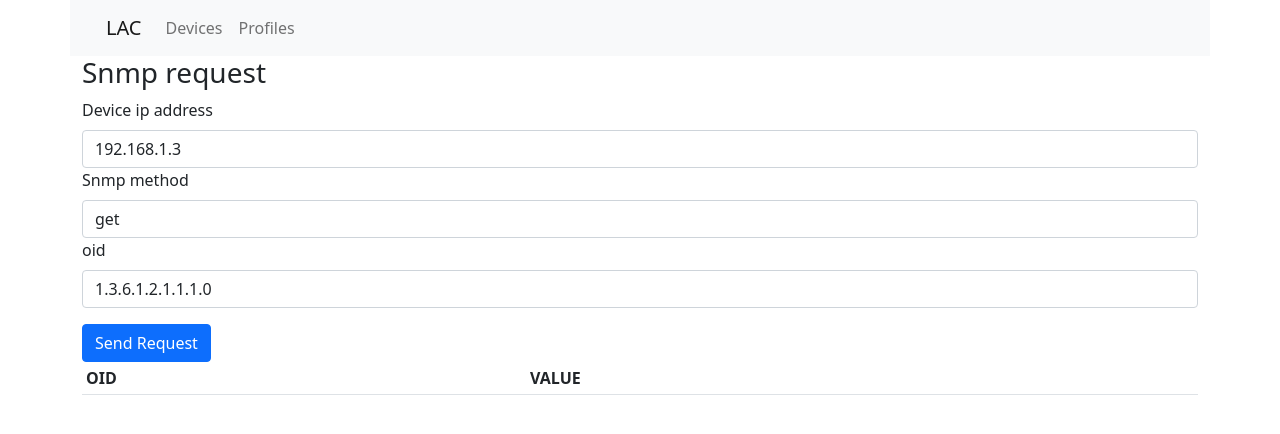
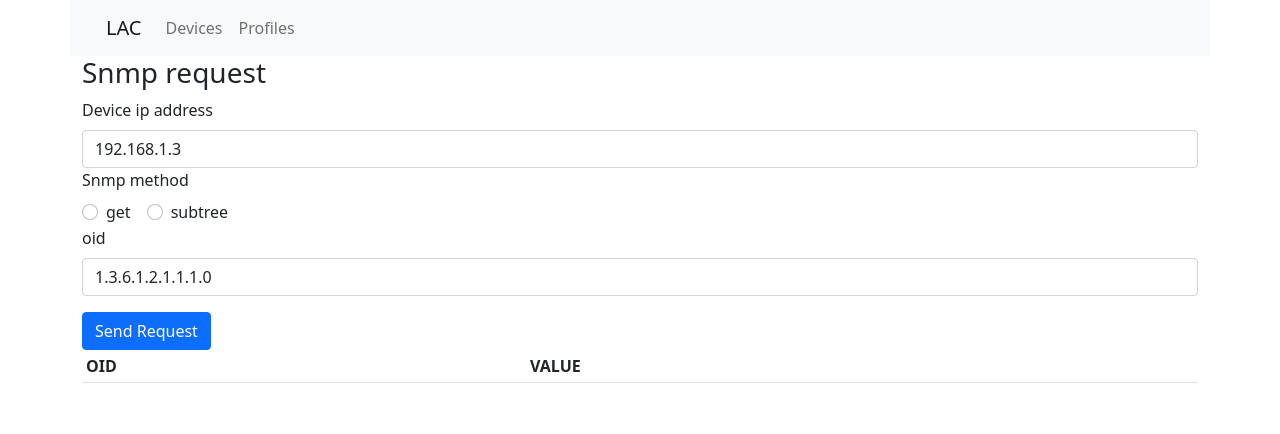
Before and after one commit to steledama/lac, a Next.js app: page /profiles in a window 1280 px wide. Shown: the top 434 px of the page. Built offline with nearby package versions, Linux system fonts and the light colour scheme.

Commit message:
get and subtree radio

```diff
--- a/lib/monitor.js
+++ b/lib/monitor.js
@@ -11,7 +11,6 @@ async function sendItemToZabbix(server, host, key, value) {
       //`zabbix_sender.exe -z ${server} -s ${host} -k ${key} -o ${value}`
     );
     if (stdout) {
-      // console.log(stdout);
       return stdout;
     }
     if (stderr) {
--- a/lib/snmp.js
+++ b/lib/snmp.js
@@ -20,7 +20,6 @@ const get = (ip, oidsArray) =>
             };
             finalResult.push(snmpResult);
           }
-        // console.log(finalResult);
         resolve(finalResult);
       }
     });
@@ -51,7 +50,6 @@ const subtree = (ip, oid) =>
       if (error) {
         reject(error);
       } else {
-        // console.log(finalResult);
         resolve(finalResult);
       }
     });
--- a/pages/api/devices/index.js
+++ b/pages/api/devices/index.js
@@ -3,16 +3,6 @@ import { monitorDevices } from '../../../lib/monitor';
 
 export default async function handler(req, res) {
   switch (req.method) {
-    case 'GET':
-      // to monitor all devices (not used by the program, made for completeness)
-      console.log(req);
-      try {
-        const monitorResult = await monitorDevices();
-        res.status(200).send(monitorResult);
-      } catch (err) {
-        res.status(500).send(err);
-      }
-      break;
     case 'POST':
       // to get devicename and serial (used to add device)
       try {
--- a/pages/api/snmp/index.js
+++ b/pages/api/snmp/index.js
@@ -3,10 +3,6 @@ import { get, subtree } from '../../../lib/snmp';
 
 export default async function handler(req, res) {
   switch (req.method) {
-    case 'GET':
-      // get method on snmp api
-      res.status(200).json('Get snmp');
-      break;
     case 'POST':
       // snmp request
       const snmpForm = req.body.snmpForm;
@@ -19,7 +15,6 @@ export default async function handler(req, res) {
       }
       if (snmpForm.method === 'subtree') {
         const snmpResponse = await subtree(snmpForm.ip, snmpForm.oid);
-        console.log(snmpResponse);
         res.status(200).send(snmpResponse);
       }
       break;
--- a/pages/components/Device.js
+++ b/pages/components/Device.js
@@ -30,7 +30,7 @@ const Device = ({ conf, device, onDelete, onStop }) => {
       const sendResult = await axios.get(
         `http://localhost:3000/api/devices/${device.host}/${deviceIp.value}`
       );
-      console.log(sendResult);
+
       if (sendResult.data) {
         let processed = sendResult.data.filter((response) =>
           response.includes('processed: 1; failed: 0; total: 1;')
--- a/pages/components/Snmp.js
+++ b/pages/components/Snmp.js
@@ -20,11 +20,8 @@ const Snmp = ({ snmp, onSnmp }) => {
       alert('Please add the oid');
       return;
     }
+    console.log(ip, method, oid);
     onSnmp({ ip, method, oid });
-    setIp('');
-    setMethod('');
-    setIp('');
-    setOid('');
   };
 
   return (
@@ -37,11 +34,28 @@ const Snmp = ({ snmp, onSnmp }) => {
           onChange={(e) => setIp(e.target.value)}
         />
         <Form.Label>Snmp method</Form.Label>
-        <Form.Control
-          type="text"
-          value={method}
-          onChange={(e) => setMethod(e.target.value)}
-        />
+
+        <div key="inline-radio">
+          <Form.Check
+            inline
+            label="get"
+            value="get"
+            name="group1"
+            type="radio"
+            id="inline-radio-1"
+            onChange={(e) => setMethod(e.target.value)}
+          />
+          <Form.Check
+            inline
+            label="subtree"
+            value="subtree"
+            name="group1"
+            type="radio"
+            id="inline-radio-2"
+            onChange={(e) => setMethod(e.target.value)}
+          />
+        </div>
+
         <Form.Label>oid</Form.Label>
         <Form.Control
           type="text"
```
Also changed, not shown: lib/zabbix.js.
